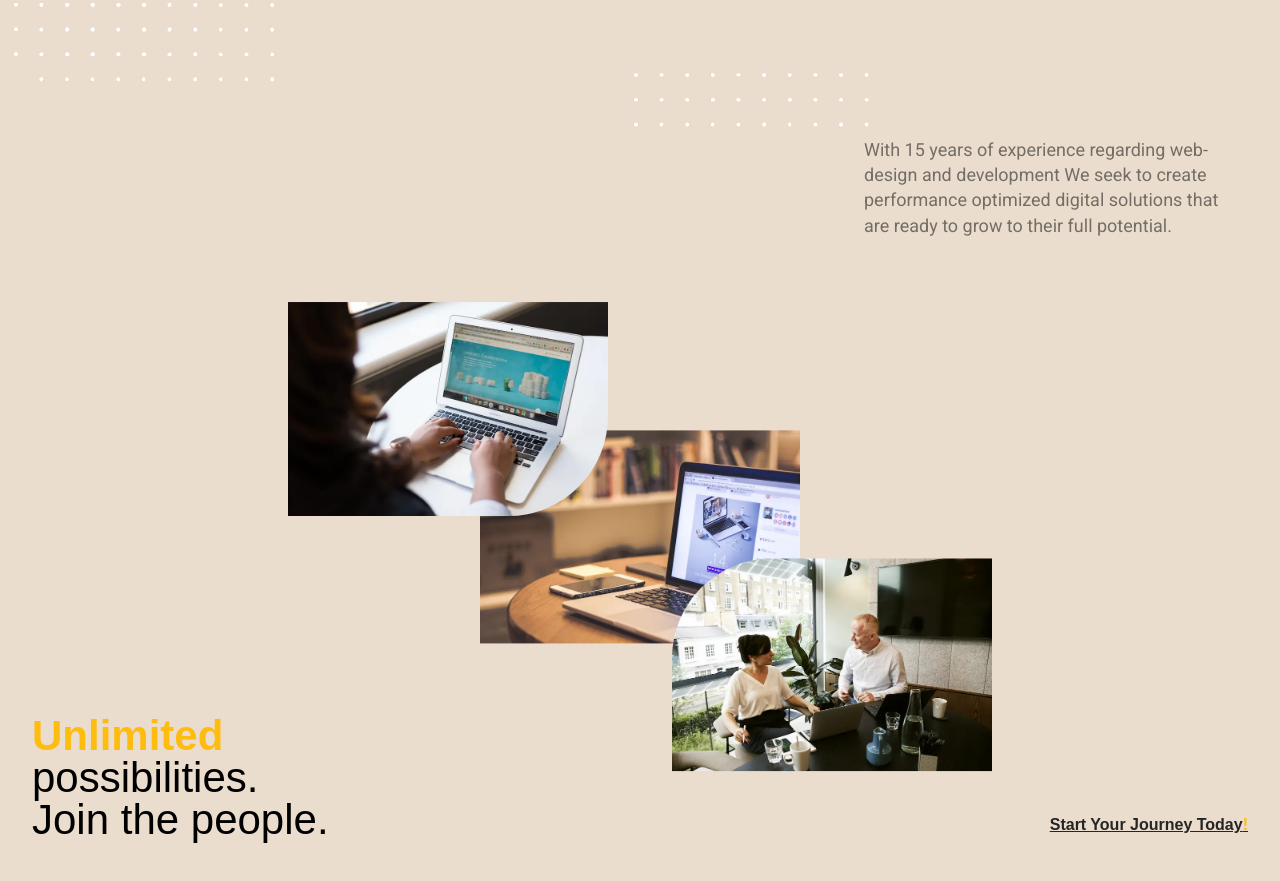
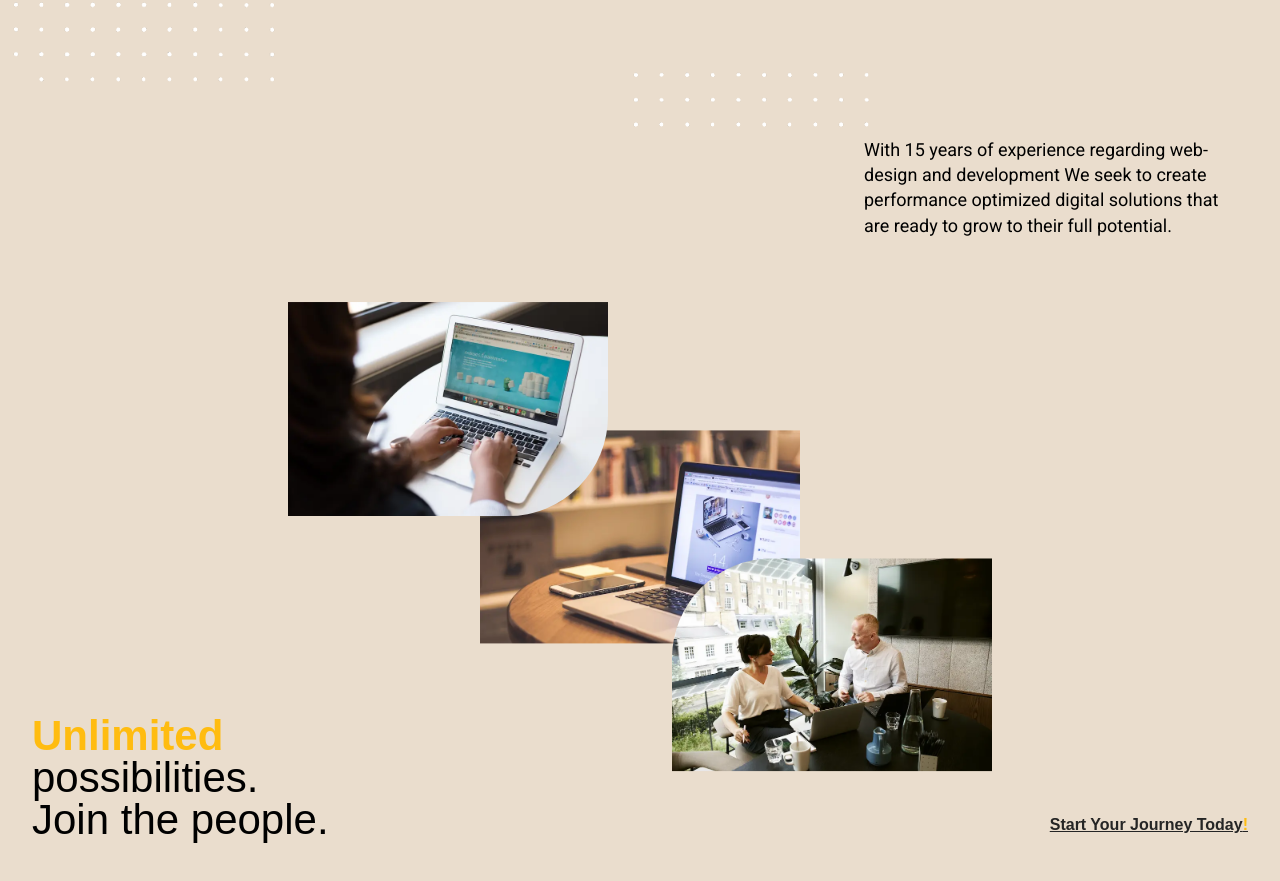
Before and after one commit to Steffen-Svenningsen/creative-agency, a Vue app: page / in a window 1280 px wide. Shown: the part 759-1640 px from the top of the page. Built offline with nearby package versions, Linux system fonts and the light colour scheme; a web font is replaced by a local one.

Commit message:
Add vueuse motion animations to elements

```diff
--- a/src/views/HomeView.vue
+++ b/src/views/HomeView.vue
@@ -15,11 +15,11 @@
       </div>
     </section>
     <section class="start-section">
-      <h3 class="title-left bold"><span class="gold">Unlimited</span> <br>possibilities. <br> Join the people.</h3>
+      <h3 class="title-left bold"><span v-motion-pop-visible-once :delay="200" class="gold">Unlimited</span> <br>possibilities. <br> Join the people.</h3>
       <img src="../../public/website.webp" alt="Website">
       <img src="../../public/webshop.webp" alt="Webshop">
       <img src="../../public/meeting.webp" alt="Meeting">
-      <div class="text-right">
+      <div v-motion-slide-visible-once-right :delay="200" class="text-right">
         <p>With 15 years of experience regarding web-design and development We seek to create performance optimized digital solutions that are ready to grow to their full potential.</p>
       </div>
       <a class="cta" href="#">Start Your Journey Today<span class="gold">!</span></a>
```
